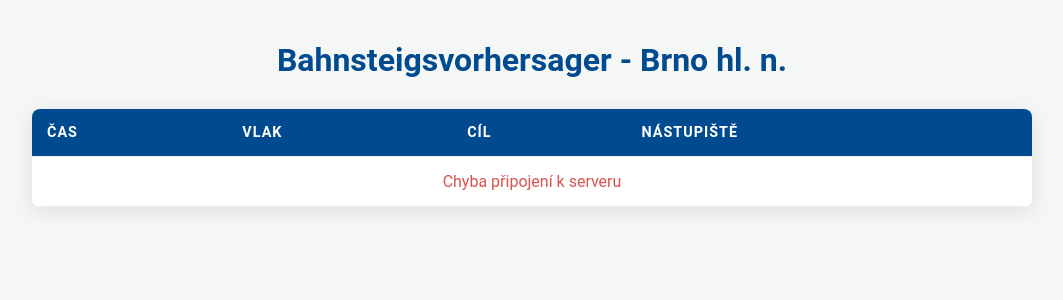
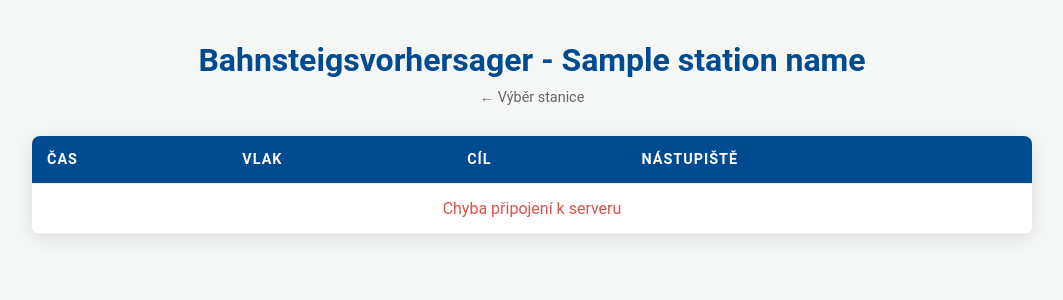
Before and after one commit to hoermalmeister/Bahnsteigsvorhersager, a Flask app: template templates/index.html in a window 1280 px wide. Shown: the top 300 px of the page, without its empty margins (108-1171 px from the left). Run offline with Flask 3, Linux system fonts and the light colour scheme; the template is opened without the code that fills it: most values are stand-ins (such as "Sample title", 1, 10 or a date in 2020); some libraries are stand-ins or nearby versions.

Commit message:
Update index.html

```diff
--- a/templates/index.html
+++ b/templates/index.html
@@ -3,13 +3,19 @@
 <head>
     <meta charset="UTF-8">
     <meta name="viewport" content="width=device-width, initial-scale=1.0">
-    <title>Bahnsteigsvorhersager - Brno hl. n.</title>
+    <title>Bahnsteigsvorhersager - {{ station_name }}</title>
     <link rel="stylesheet" href="{{ url_for('static', filename='style.css') }}">
     <link rel="icon" href="{{ url_for('static', filename='favicon.svg') }}" type="image/svg+xml">
+    <style>
+        /* Styl pro tlačítko "Zpět" */
+        .back-link { display: block; text-align: center; margin-top: -20px; margin-bottom: 30px; font-size: 0.9em; text-decoration: none; color: var(--text-muted); }
+        .back-link:hover { text-decoration: underline; color: var(--header-bg); }
+    </style>
 </head>
 <body>
 
-    <h1>Bahnsteigsvorhersager - Brno hl. n.</h1>
+    <h1>Bahnsteigsvorhersager - {{ station_name }}</h1>
+    <a href="/" class="back-link">← Výběr stanice</a>
 
     <table>
         <thead>
@@ -26,6 +32,8 @@
     </table>
 
     <script>
+        const STATION_KEY = "{{ station_key }}";
+
         function getGaugeHtml(platformText, probability, isLive) {
             let color = 'var(--gauge-empty)';
             let pct = 0;
@@ -70,7 +78,7 @@
 
         async function loadBoard() {
             try {
-                const response = await fetch('/api/board');
+                const response = await fetch(`/api/board/${STATION_KEY}`);
                 const trains = await response.json();
                 const tbody = document.getElementById('board-body');
 
```
